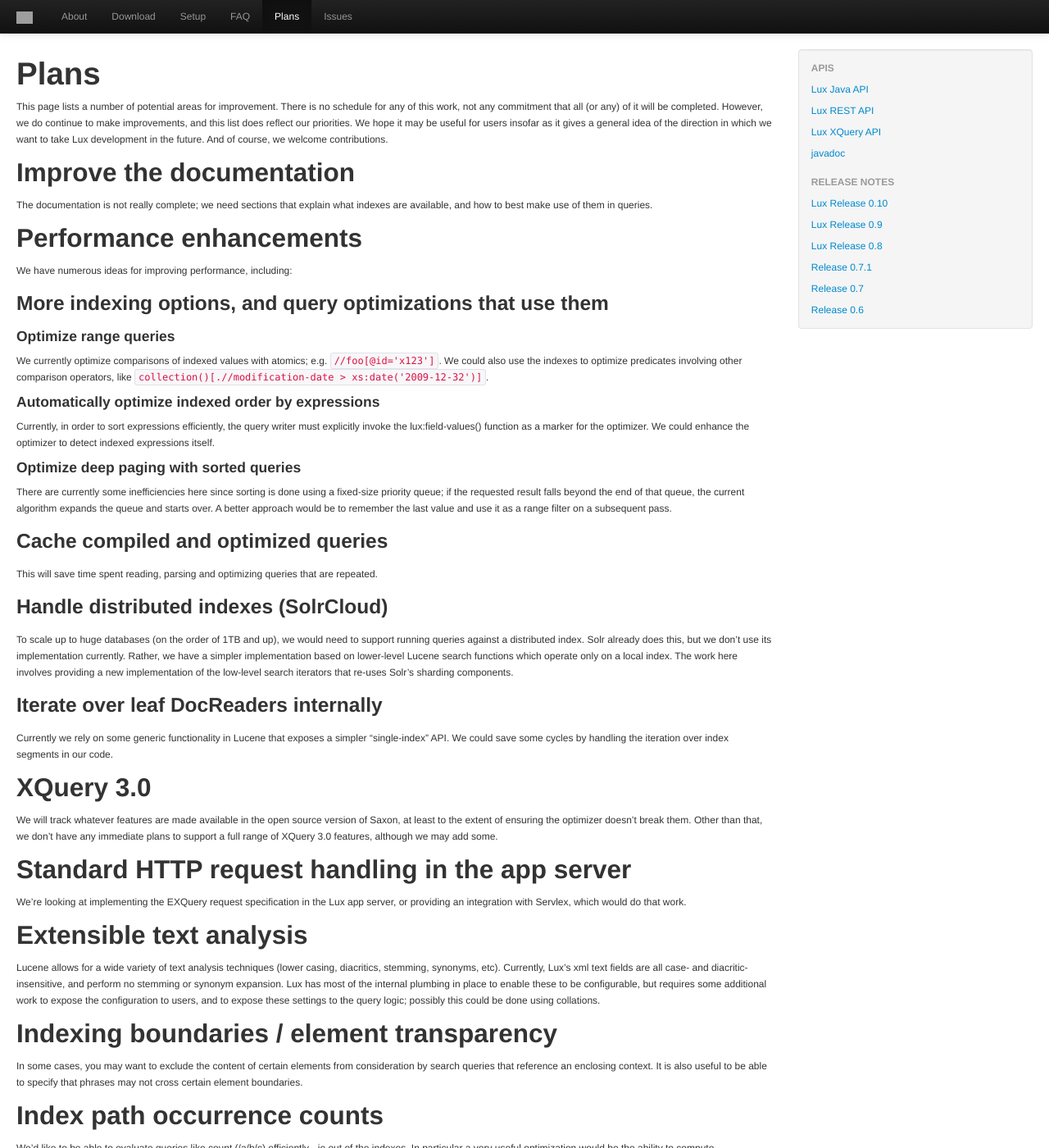
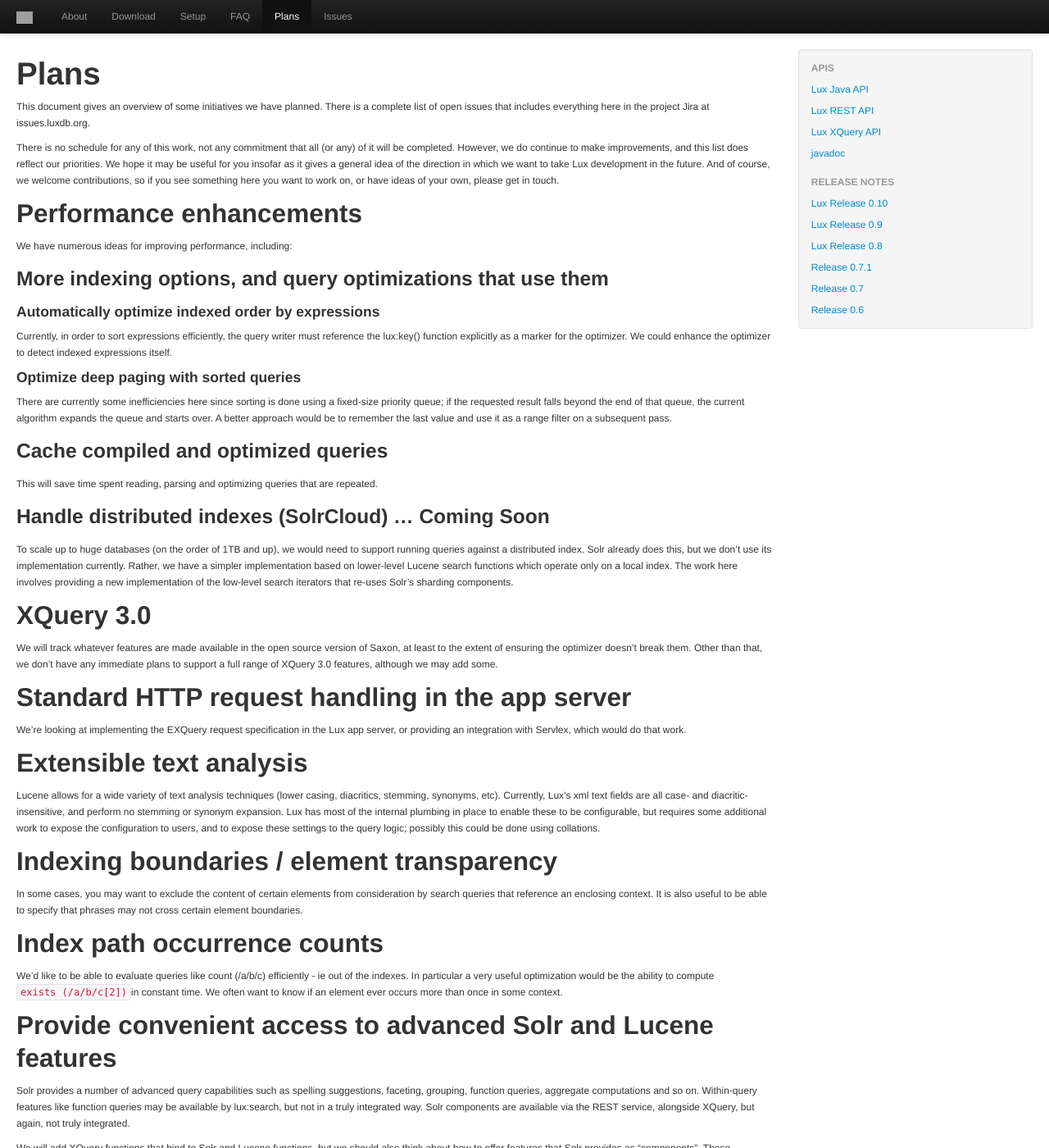
Before and after one commit to msokolov/lux, a Jekyll site: the page built from doc/PLANS.md, in a window 1280 px wide and 1400 px high. Shown: the whole window at 82% size. Built offline with Jekyll 4.4.1, drawn with Linux system fonts in a browser that asks for light colours; grey boxes are pictures that could not be loaded.

Commit message:
document update

```diff
--- a/doc/PLANS.md
+++ b/doc/PLANS.md
@@ -6,18 +6,17 @@
 ---
 # Plans
 
-This page lists a number of potential areas for improvement. There is no
-schedule for any of this work, not any commitment that all (or any) of it
-will be completed. However, we do continue to make improvements, and this
-list does reflect our priorities. We hope it may be useful for users
+This document gives an overview of some initiatives we have planned.  There
+is a complete list of open issues that includes everything here in the
+project Jira at issues.luxdb.org.
+
+There is no schedule for any of this work, not any commitment that all (or
+any) of it will be completed. However, we do continue to make improvements,
+and this list does reflect our priorities. We hope it may be useful for you
 insofar as it gives a general idea of the direction in which we want to
 take Lux development in the future.  And of course, we welcome
-contributions.
-
-## Improve the documentation
-
-The documentation is not really complete; we need sections that explain
-what indexes are available, and how to best make use of them in queries.
+contributions, so if you see something here you want to work on, or have
+ideas of your own, please get in touch.
 
 ## Performance enhancements
 
@@ -25,16 +24,11 @@
 
 ### More indexing options, and query optimizations that use them
 
-#### Optimize range queries
-
-We currently optimize comparisons of indexed values with atomics;  e.g. `//foo[@id='x123']`.  We could also use the indexes to optimize predicates involving other comparison operators, like `collection()[.//modification-date > xs:date('2009-12-32')]`.
-
 #### Automatically optimize indexed order by expressions
 
 Currently, in order to sort expressions efficiently, the query writer must
-explicitly invoke the lux:field-values() function as a marker for the
-optimizer.  We could enhance the optimizer to detect indexed expressions
-itself.
+reference the lux:key() function explicitly as a marker for the optimizer.
+We could enhance the optimizer to detect indexed expressions itself.
 
 #### Optimize deep paging with sorted queries
 
@@ -46,9 +40,10 @@
 
 ### Cache compiled and optimized queries
 
-This will save time spent reading, parsing and optimizing queries that are repeated.
+This will save time spent reading, parsing and optimizing queries that are
+repeated.
 
-### Handle distributed indexes (SolrCloud)
+### Handle distributed indexes (SolrCloud) ... Coming Soon
 
 To scale up to huge databases (on the order of 1TB and up), we would need
 to support running queries against a distributed index. Solr already does
@@ -57,12 +52,6 @@
 operate only on a local index.  The work here involves providing a new
 implementation of the low-level search iterators that re-uses Solr's
 sharding components.
-
-### Iterate over leaf DocReaders internally
-
-Currently we rely on some generic functionality in Lucene that exposes a
-simpler "single-index" API.  We could save some cycles by handling the
-iteration over index segments in our code.
 
 ## XQuery 3.0
 
```
Also changed, not shown: doc/Download.md (+17 -5 lines), doc/RELEASE-0.10.md (+5 -0 lines), doc/REST-API.md (+2 -2 lines), doc/XQUERY-API.md (+13 -8 lines), 2 other files.
